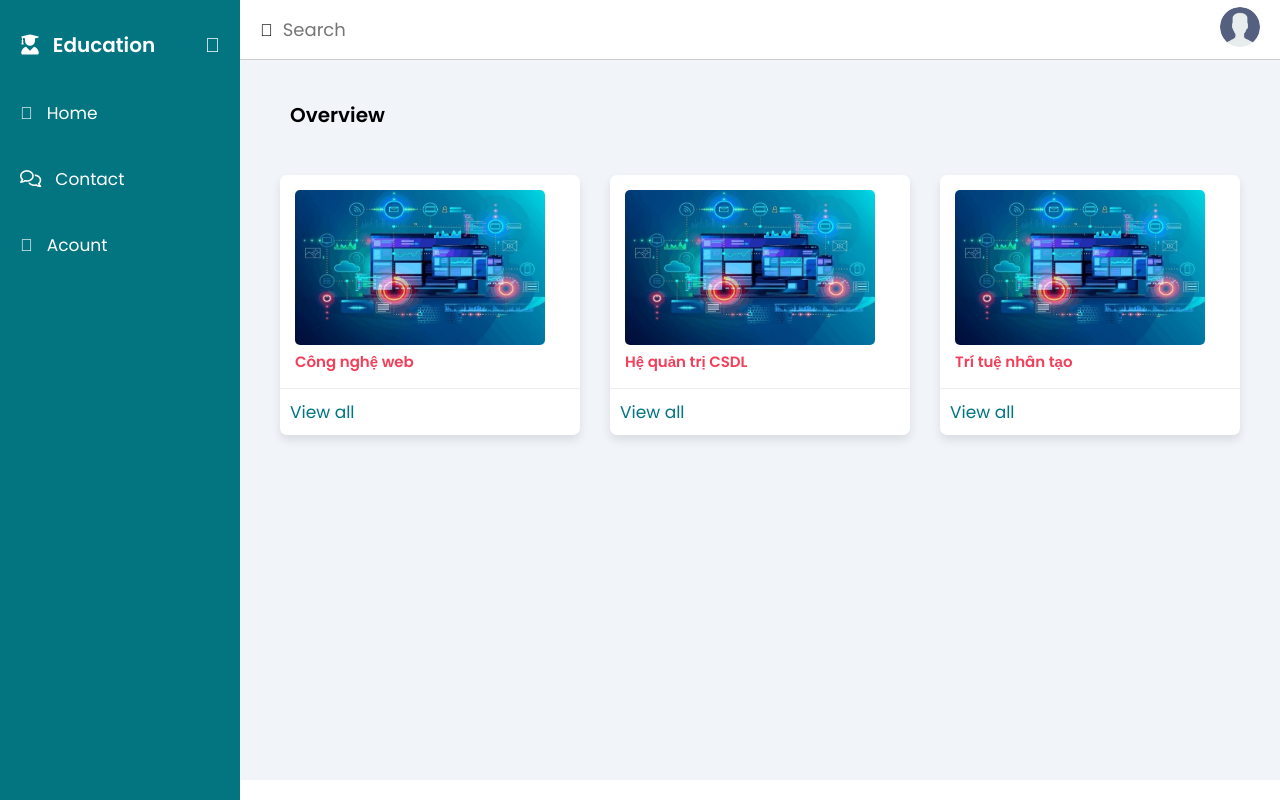
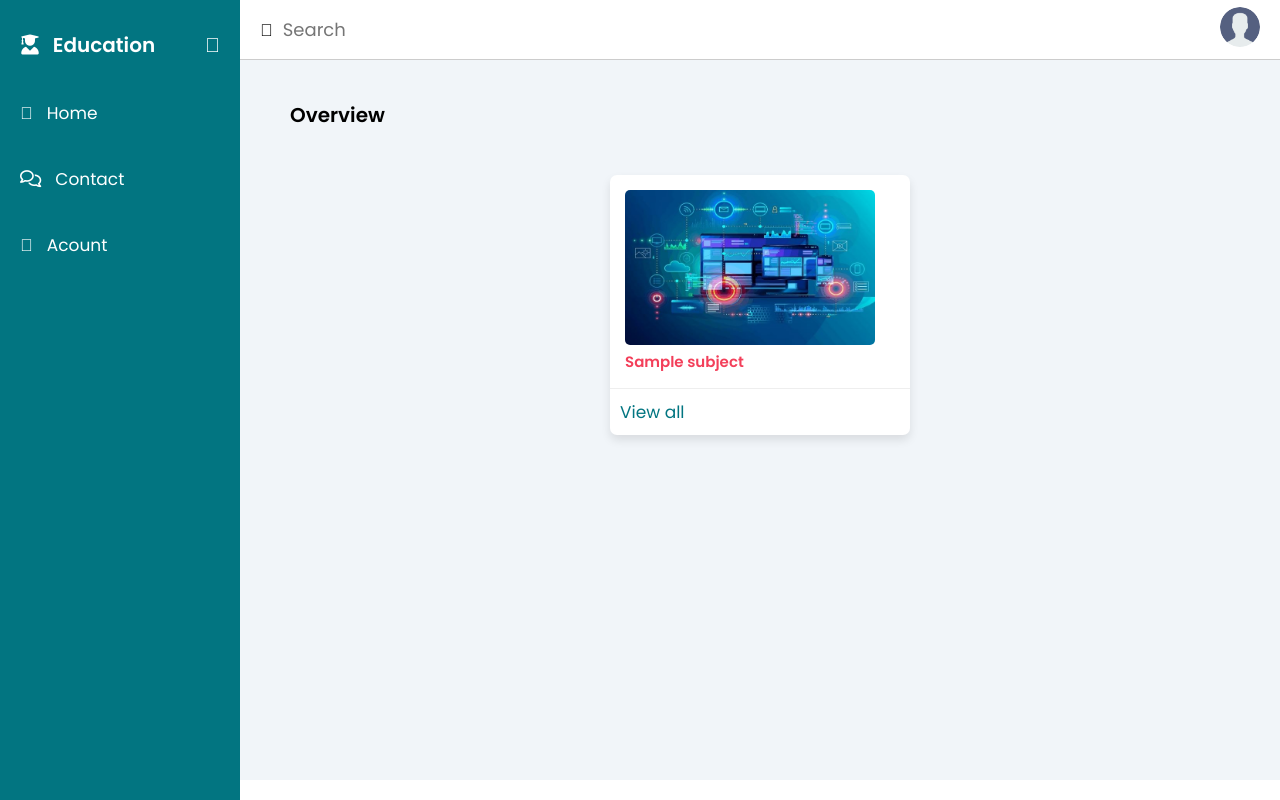
Before and after one commit to Archiroo/CongNgheWeb, a PHP site: page /CongNgheWeb/student/index.php in a window 1280 px wide. Run offline with PHP 8.4, Linux system fonts and the light colour scheme; tables that the repository leaves empty or names only in its code hold one stand-in row (values such as "Sample post"); some libraries are stand-ins or nearby versions.

Commit message:
ket noi csdl

```diff
--- /dev/null
+++ b/student/config.php
@@ -0,0 +1,10 @@
+<?php
+   define('SITEURL', 'http://localhost/CongNgheWeb/student');
+   define('LOCALHOST', 'localhost');
+   define('DB_USERNAME', 'root');
+   define('DB_PASSWORD', '');
+   define('DB_NAME', 'db_congngheweb');
+
+    $conn = mysqli_connect(LOCALHOST, DB_USERNAME, DB_PASSWORD) or die(mysqli_error());
+    $db_select = mysqli_select_db($conn, DB_NAME) or die(mysqli_error());
+?>
--- a/student/index.php
+++ b/student/index.php
@@ -1,4 +1,5 @@
 <?php
+include('config.php');
 include('dashboard.php');
 ?>
 <div class="main-content">
@@ -15,35 +16,27 @@ include('dashboard.php');
     </header>
     <main>
         <h2>Overview</h2>
+        <?php
+        $sql = "SELECT * from tb_subject";
+        $result = mysqli_query($conn, $sql);
+        if (mysqli_num_rows($result) > 0) {
+            while ($row = mysqli_fetch_assoc($result)) {
+                $name = $row['subject_name'];
+        ?>
                 <div class="dash-cards">
                     <div class="card-subject">
                         <div class="card-body">
                             <img src="../image/cnweb.jpg" alt="">
-                    <h3>Công nghệ web</h3>
+                            <h3><?php echo $name ?></h3>
                         </div>
                         <div class="card-footer">
                             <a href="">View all</a>
                         </div>
                     </div>
-            <div class="card-subject">
-                <div class="card-body">
-                    <img src="../image/cnweb.jpg" alt="">
-                    <h3>Hệ quản trị CSDL</h3>
-                </div>
-                <div class="card-footer">
-                    <a href="">View all</a>
-                </div>
-            </div>
-            <div class="card-subject">
-                <div class="card-body">
-                    <img src="../image/cnweb.jpg" alt="">
-                    <h3>Trí tuệ nhân tạo</h3>
-                </div>
-                <div class="card-footer">
-                    <a href="">View all</a>
-                </div>
-            </div>
-        </div>
+            <?php
+            }
+        }
+            ?>
     </main>
 </div>
 <?php
```
Lines whose indentation alone changed are shown as unchanged.
